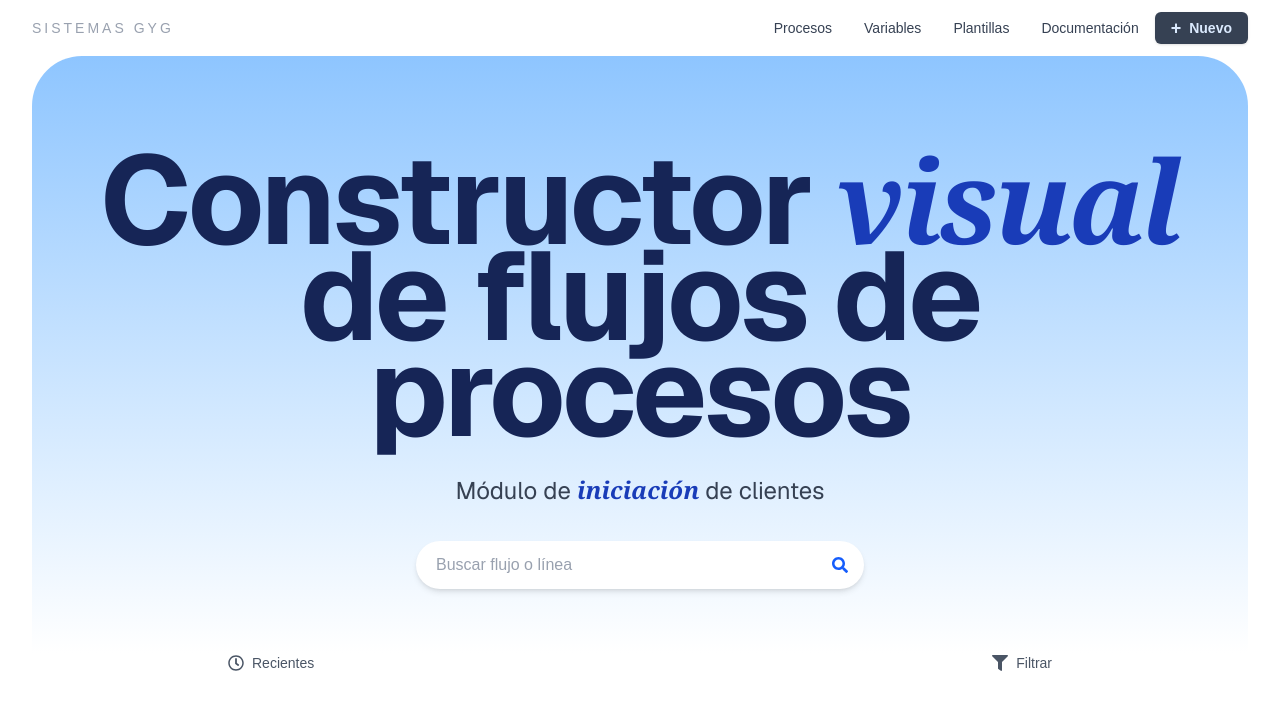
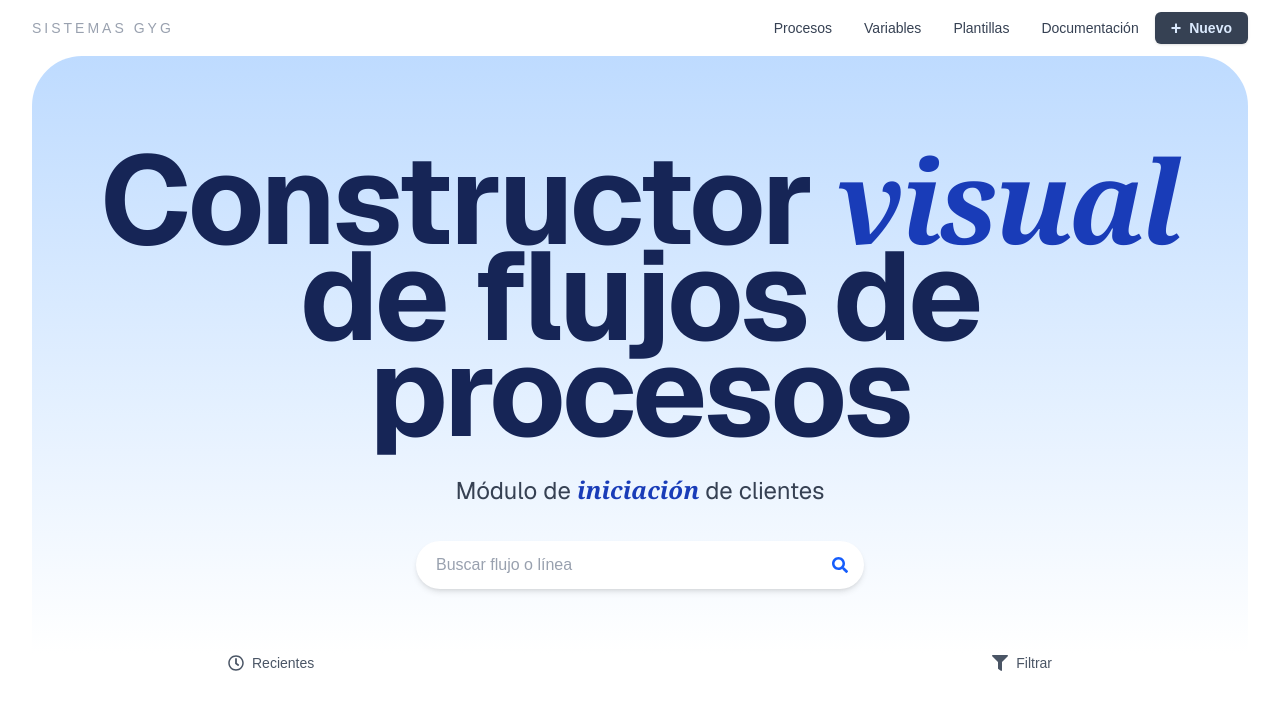
Before and after one commit to JuanCPal/bpm-scoring-flow-builder, a Next.js app: page / in a window 1280 px wide. Shown: the top 710 px of the page. Built offline with nearby package versions, Linux system fonts and the light colour scheme.

Commit message:
style: actualizar estilos de la homepage

```diff
--- a/src/app/page.js
+++ b/src/app/page.js
@@ -80,7 +80,7 @@ export default function DashboardPage() {
       </nav>
 
       {/* HERO */}
-      <header className="mt-14 mx-8 pt-20 pb-16 z-50 rounded-t-[50px] bg-gradient-to-b from-blue-300 to-white dark:from-slate-500 dark:to-slate-900 text-center">
+      <header className="mt-14 mx-8 pt-20 pb-16 z-50 rounded-t-[50px] bg-gradient-to-b from-blue-200 to-white dark:from-slate-500 dark:to-slate-900 text-center">
         <h1 className="text-[125px] font-bold text-blue-950 dark:text-blue-200 tracking-tight leading-24 mt-4 font-sans">
           Constructor <span className='text-blue-800 dark:text-blue-300 font-serif text-[115px] italic'>visual</span> <br /> de flujos de procesos
         </h1>
--- a/src/components/FlowEditor.jsx
+++ b/src/components/FlowEditor.jsx
@@ -89,7 +89,7 @@ export default function FlowWithContainers({ savedNodes, savedEdges, savedId })
 
     const [nodes, setNodes, onNodesChange] = useNodesState(savedNodes || []);
     const [edges, setEdges, onEdgesChange] = useEdgesState(savedEdges || []);
-    const [sidebarOpen, setSidebarOpen] = useState(false);
+    const [sidebarOpen, setSidebarOpen] = useState(true);
     const [contextMenu, setContextMenu] = useState(null);
     const [renameModal, setRenameModal] = useState('');
     const [selectedNode, setSelectedNode] = useState(null);
```
